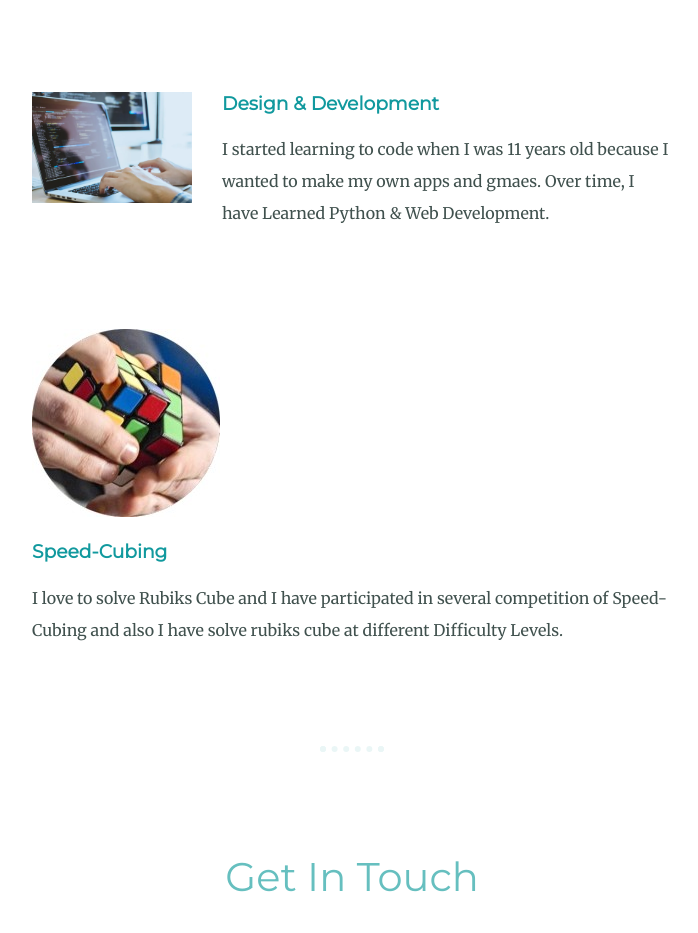
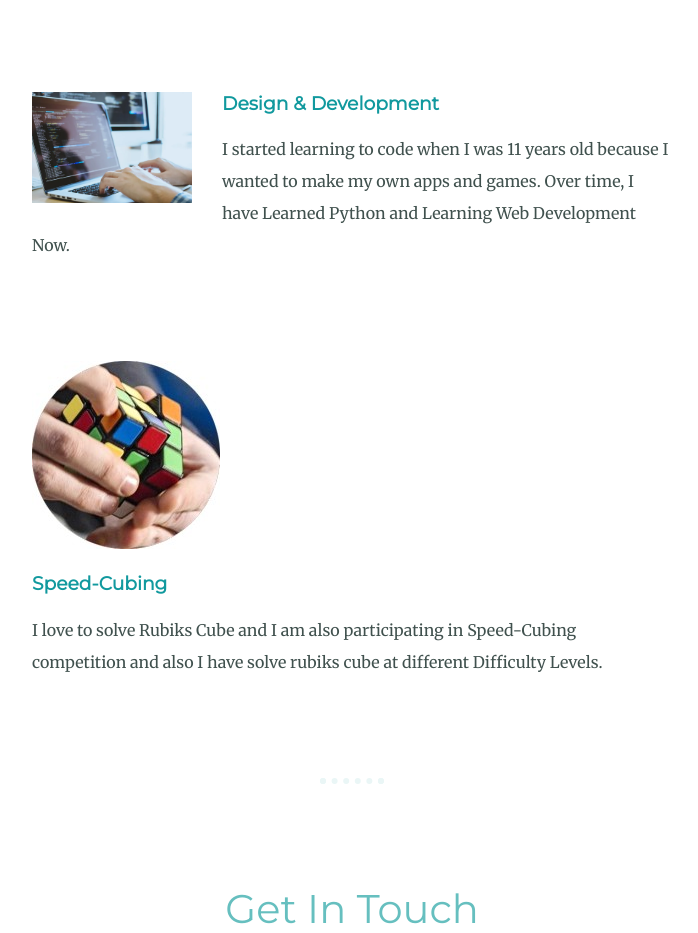
Before and after one commit to munazza2/Personal-Site, a plain HTML site: page index.html in a window 1280 px wide. Shown: the part 1540-2473 px from the top of the page, without its empty margins (288-986 px from the left). Drawn offline with Linux system fonts and the light colour scheme.

Commit message:
change index.html

```diff
--- a/index.html
+++ b/index.html
@@ -34,7 +34,7 @@
         <img class="code-img" src="images/website development-min.png" alt="code-img">
 
         <h3>Design & Development</h3>
-        <p>I started learning to code when I was 11 years old because I wanted to make my own apps and gmaes. Over time, I have Learned Python & Web Development.</p>
+        <p>I started learning to code when I was 11 years old because I wanted to make my own apps and games. Over time, I have Learned Python and Learning Web Development Now.</p>
 
       </div>
       <div class="skill-row">
@@ -42,7 +42,7 @@
 
         <h3>Speed-Cubing</h3>
         <p>I love to solve Rubiks Cube
-          and I have participated in several competition of Speed-Cubing and also I have solve rubiks cube at different Difficulty Levels.</p>
+          and I am also participating in Speed-Cubing competition and also I have solve rubiks cube at different Difficulty Levels.</p>
 
       </div>
     </div>
```
